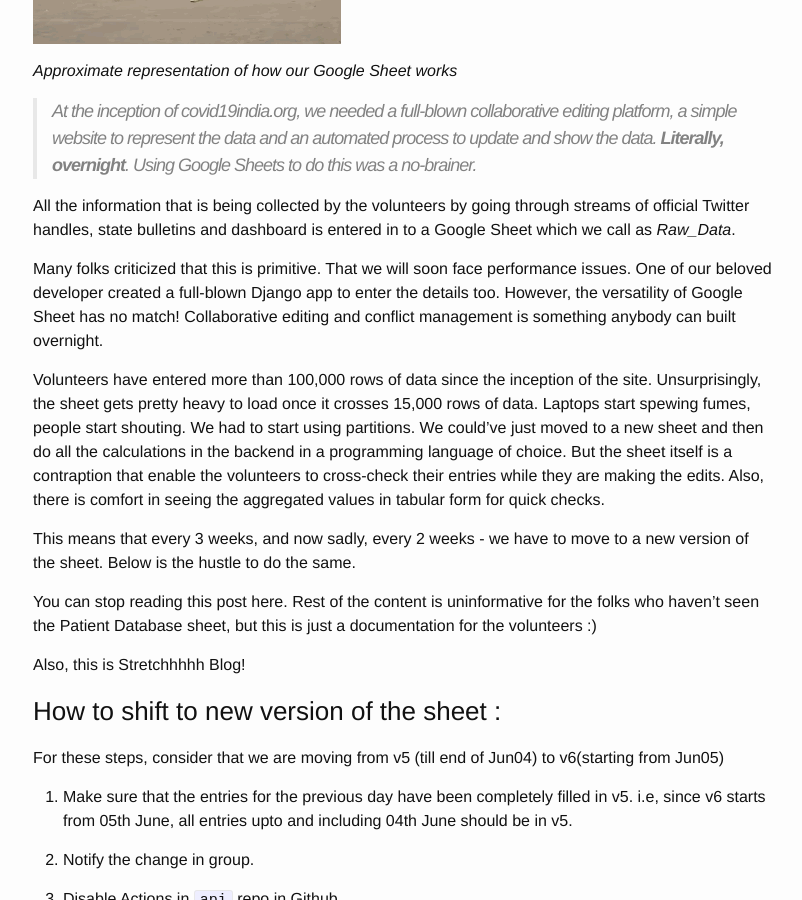
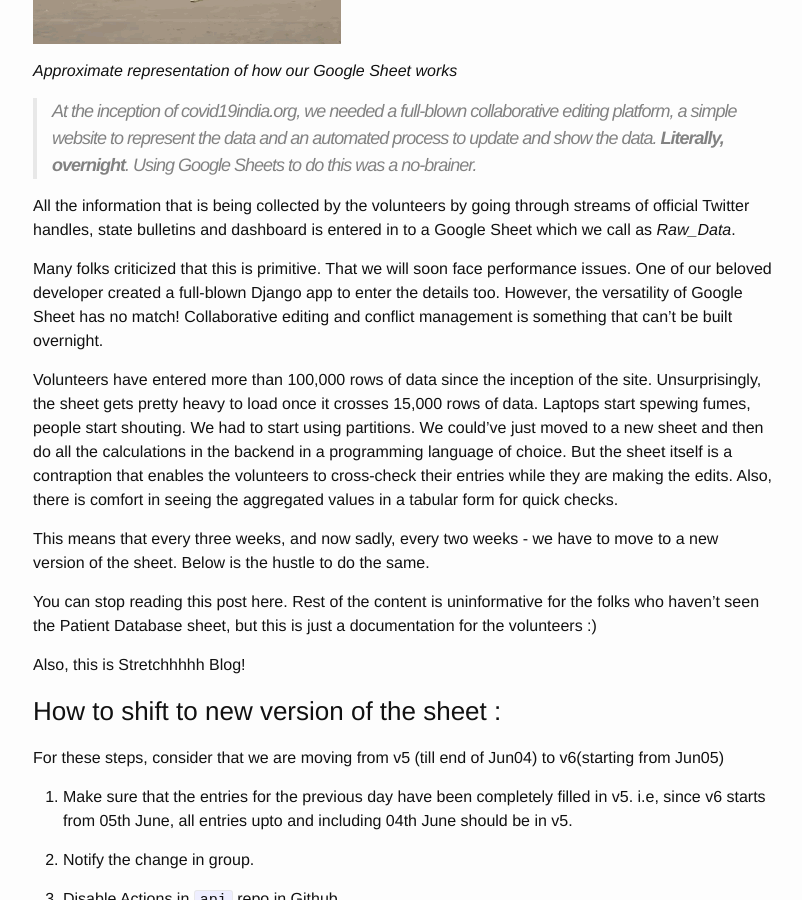
Before and after one commit to covid19india/blog, a Jekyll site: the page built from _posts/2020-06-06-shifttonewversion.md, in a window 1280 px wide and 900 px high, scrolled down 374 px. Shown: the whole window, without its empty margins (237-1039 px from the left). Built offline with Jekyll 4.4.1, drawn with Linux system fonts in a browser that asks for light colours; a script that is not in the unit is left out.

Commit message:
Grammar.

```diff
--- a/_posts/2020-06-06-shifttonewversion.md
+++ b/_posts/2020-06-06-shifttonewversion.md
@@ -13,11 +13,11 @@ categories: update
 
 All the information that is being collected by the volunteers by going through streams of official Twitter handles, state bulletins and dashboard is entered in to a Google Sheet which we call as _Raw_Data_.
 
-Many folks criticized that this is primitive. That we will soon face performance issues. One of our beloved developer created a full-blown Django app to enter the details too. However, the versatility of Google Sheet has no match! Collaborative editing and conflict management is something anybody can built overnight.
+Many folks criticized that this is primitive. That we will soon face performance issues. One of our beloved developer created a full-blown Django app to enter the details too. However, the versatility of Google Sheet has no match! Collaborative editing and conflict management is something that can't be built overnight.
 
-Volunteers have entered more than 100,000 rows of data since the inception of the site. Unsurprisingly, the sheet gets pretty heavy to load once it crosses 15,000 rows of data. Laptops start spewing fumes, people start shouting. We had to start using partitions. We could’ve just moved to a new sheet and then do all the calculations in the backend in a programming language of choice. But the sheet itself is a contraption that enable the volunteers to cross-check their entries while they are making the edits. Also, there is comfort in seeing the aggregated values in tabular form for quick checks.
+Volunteers have entered more than 100,000 rows of data since the inception of the site. Unsurprisingly, the sheet gets pretty heavy to load once it crosses 15,000 rows of data. Laptops start spewing fumes, people start shouting. We had to start using partitions. We could’ve just moved to a new sheet and then do all the calculations in the backend in a programming language of choice. But the sheet itself is a contraption that enables the volunteers to cross-check their entries while they are making the edits. Also, there is comfort in seeing the aggregated values in a tabular form for quick checks.
 
-This means that every 3 weeks, and now sadly, every 2 weeks - we have to move to a new version of the sheet. Below is the hustle to do the same.
+This means that every three weeks, and now sadly, every two weeks - we have to move to a new version of the sheet. Below is the hustle to do the same.
 
 You can stop reading this post here. Rest of the content is uninformative for the folks who haven’t seen the Patient Database sheet, but this is just a documentation for the volunteers :)
 
```
